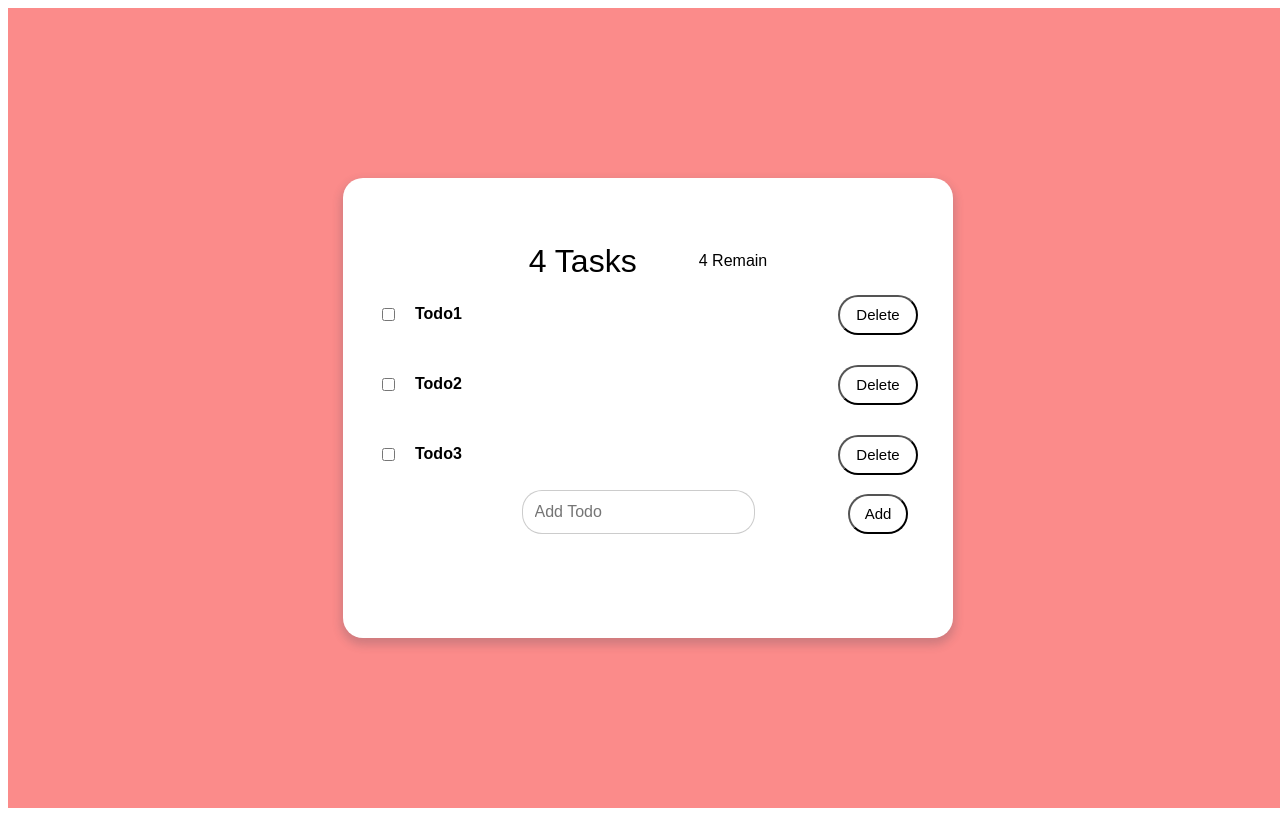
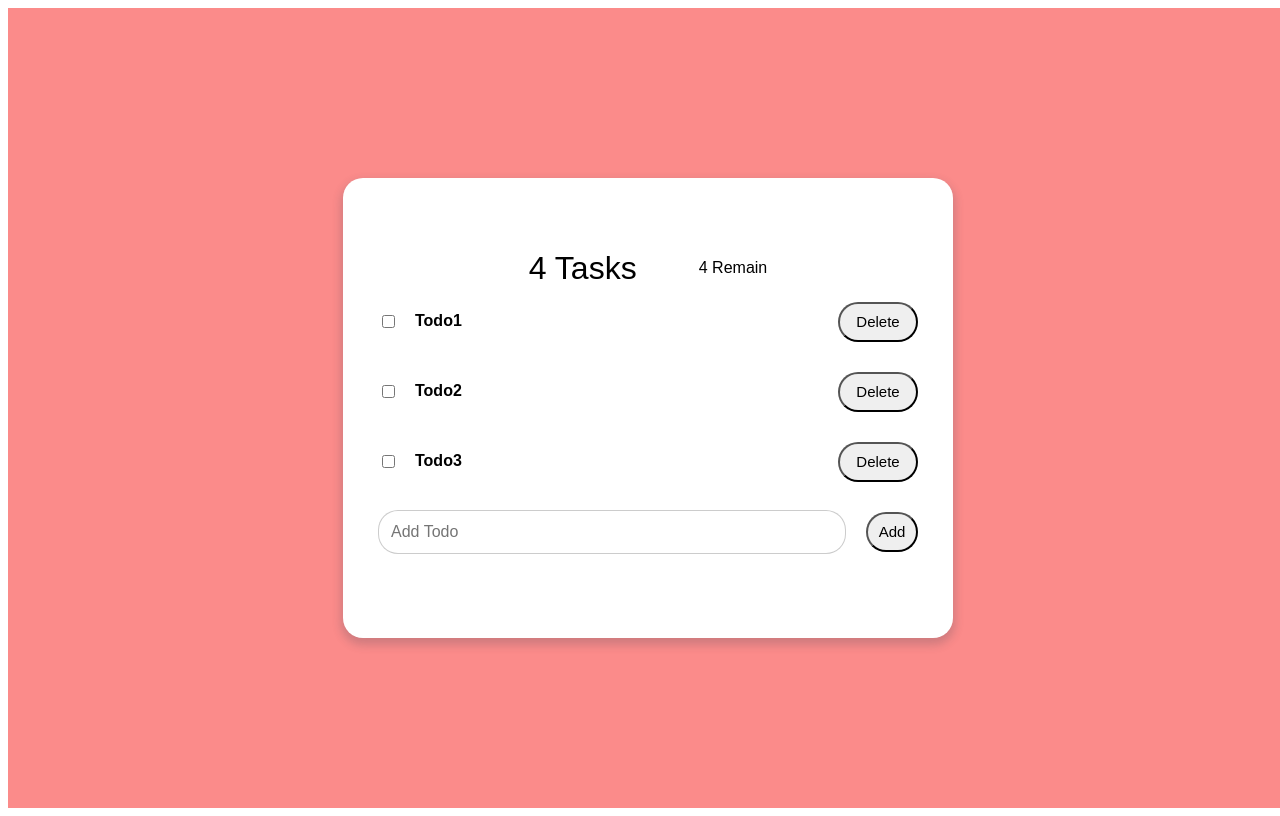
Before and after one commit to Alypov/todo-list-lessons, a React (Create React App) app: page / in a window 1280 px wide. Built offline with nearby package versions, Linux system fonts and the light colour scheme.

Commit message:
complete fitting to design

```diff
--- a/src/components/button/styles.css
+++ b/src/components/button/styles.css
@@ -1,23 +1,15 @@
 .btn {
-    display: block;
-    font-size: 15px;
-    color:black;
-    text-align: center;
-    border-radius: 15px;
+  display: block;
+  font-size: 15px;
+  color: black;
+  text-align: center;
+  border-radius: 20px;
+  height: 40px;
 }
 
-.long{
-    width: 80px;
-    height: 40px;
-    border-radius: 20px;
-    background: none;
+.long {
+  width: 80px;
 }
-.short{
-    position: relative;
-    left: 230px;
-    bottom: 40px;
-    width: 60px;
-    height: 40px;
-    border-radius: 20px;
-    background: none;
+.short {
+  width: 60px;
 }
--- a/src/components/todo-item/styles.css
+++ b/src/components/todo-item/styles.css
@@ -33,10 +33,8 @@ display: flex;
   font-weight: bold;
 }
 
-input {
+.checkbox {
   margin-right: 20px;
-  border-radius: 20px;
-  padding: 12px;
   font-size: 16px;
   border: 1px solid rgba(0,0,0,0.2);
 }
--- a/src/components/todo-item/todo-item.js
+++ b/src/components/todo-item/todo-item.js
@@ -7,7 +7,7 @@ const TodoItem = ({ todoText }) => {
     <div className="todo-wrapper">
       <div className='left-section'>
 
-      <input type="checkbox" className="" value="true"></input>
+      <input type="checkbox" className="checkbox" value="true"></input>
       <div>{todoText}</div>
       </div>
       <Button text='Delete' type='long'/>
--- a/src/components/todo-list/styles.css
+++ b/src/components/todo-list/styles.css
@@ -22,3 +22,19 @@
   padding: 5px;
   box-shadow: 0px 5px 10px 2px rgba(34, 60, 80, 0.2);
 }
+
+.input-section-wrapper {
+  display: flex;
+  align-items: center;
+  height: 70px;
+  width: 90%;
+}
+
+.input {
+  margin-right: 20px;
+  border-radius: 20px;
+  padding: 12px;
+  font-size: 16px;
+  border: 1px solid rgba(0, 0, 0, 0.2);
+  width: 100%;
+}
--- a/src/components/todo-list/todo-list.js
+++ b/src/components/todo-list/todo-list.js
@@ -12,21 +12,15 @@ const todos = [
 const TodoList = () => {
   const [inputValue, setInputValue] = useState('');
 
-  console.log('imput ->>', inputValue)
+  console.log('imput ->>', inputValue);
 
   const inputOnChangeHanlder = (e) => {
     setInputValue(e.target.value);
   };
 
-
   // Clicking at ADD button I need to save todo obj to localStorage
 
-  // { text: 'inputValue', isDone: false}
-
-
-
-
-
+  // {id: '1' text: 'inputValue', isDone: false}
 
   return (
     <div className="main-wrapper">
@@ -38,8 +32,11 @@ const TodoList = () => {
         {todos.map((item) => (
           <TodoItem key={item.id} todoText={item.text} />
         ))}
-        <input type="text" placeholder="Add Todo" onChange={(event) => inputOnChangeHanlder(event)} />
-        <Button type='short' text='Add' />
+
+        <div className="input-section-wrapper">
+          <input className='input' type="text" placeholder="Add Todo" onChange={(event) => inputOnChangeHanlder(event)} />
+          <Button type="short" text="Add" />
+        </div>
       </div>
     </div>
   );
```
Also changed, not shown: src/index.css (line endings or trailing spaces).
